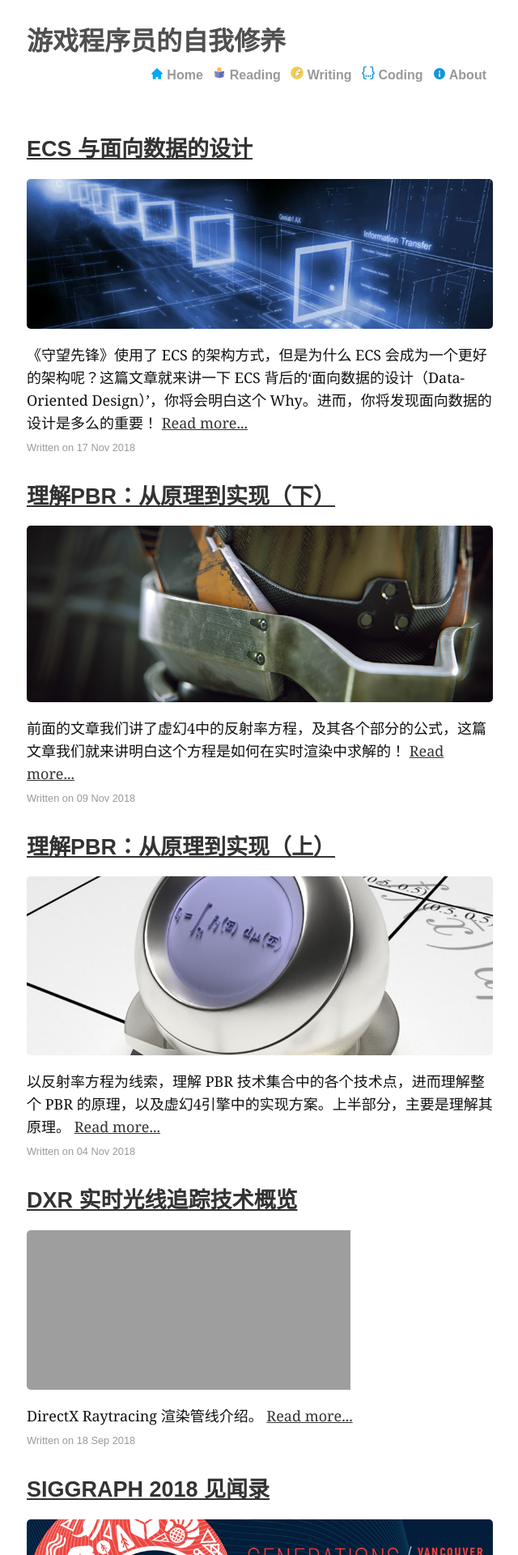
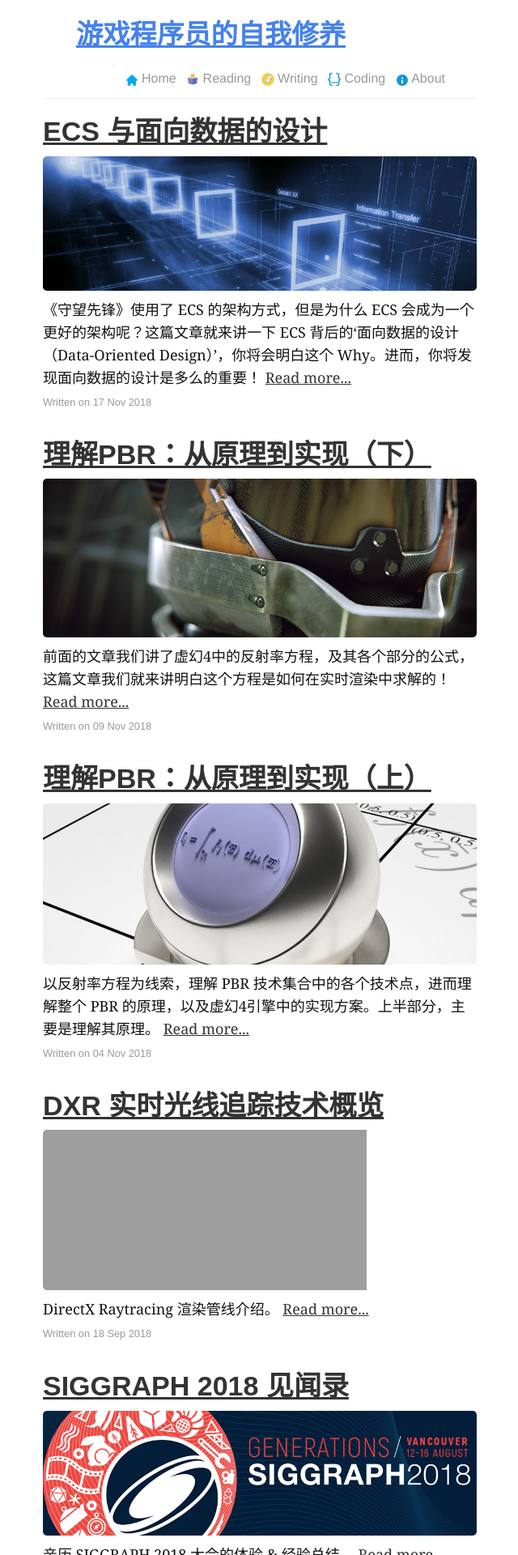
Before and after one commit to neil3d/neil3d.github.io, a Jekyll site: the page built from index.html, in a window 1280 px wide. Shown: the top 1920 px of the page at 81% size, without its empty margins (319-959 px from the left). Built offline with Jekyll 4.4.1, drawn with Linux system fonts in a browser that asks for light colours; the list of posts is cut into pages by our own code; comment, search, counter and statistics services are not loaded.

Commit message:
same header footer

```diff
--- a/_includes/footer.html
+++ b/_includes/footer.html
@@ -35,7 +35,11 @@
 </div>
 <!-- City版安装代码已完成 -->
 
-  <div class="post-date">
-    <a href="{{ site.github.url }}/index.html">{{ site.data.settings.title }} by {{ site.data.authors.primary.name }}</a>
-  </div>
+<footer>
+    <div class="container">
+        <div class="text-center mt25">
+            <a href="{{ site.github.url }}/index.html">{{ site.data.settings.title }} by {{
+                site.data.authors.primary.name }}</a>
+        </div>
+    </div>
 </footer>
--- a/_includes/head.html
+++ b/_includes/head.html
@@ -11,6 +11,7 @@
   <meta name="viewport" content="width=device-width, initial-scale=1">
   <meta charset="utf-8">
 
+  <link rel="stylesheet" href="{{ site.baseurl }}/assets/css/reading.css">
   <link rel="stylesheet" href="{{ site.github.url }}/assets/css/main.css">
   <link rel="stylesheet" href="{{ site.github.url }}/assets/css/syntax.css">
   <!-- RSS-v2.0
--- a/_includes/header.html
+++ b/_includes/header.html
@@ -1,6 +1,24 @@
-<header class="masthead">
-  <h3 class="masthead-title">
-    <a href="{{ site.github.url }}/">{{ site.data.settings.title }}</a>
-    {% include menu.html %}
-  </h3>
+<header class="site-header">
+  <nav class="navbar navbar-default">
+    <div class="container-fluid">
+      <!-- Brand and toggle get grouped for better mobile display -->
+      <div class="navbar-header">
+        <button type="button" class="navbar-toggle collapsed" data-toggle="collapse" data-target="#bs-example-navbar-collapse-1"
+          aria-expanded="false">
+          <span class="sr-only">Toggle navigation</span>
+          <span class="icon-bar"></span>
+          <span class="icon-bar"></span>
+          <span class="icon-bar"></span>
+        </button>
+        <a class="navbar-brand" href="{{site.baseurl}}/">{{site.title}}</a>
+      </div>
+
+      <!-- Collect the nav links, forms, and other content for toggling -->
+      <div class="collapse navbar-collapse " id="bs-example-navbar-collapse-1">
+        <ul class="nav navbar-nav navbar-right">
+          {% include menu.html %}
+        </ul>
+      </div><!-- /.navbar-collapse -->
+    </div><!-- /.container-fluid -->
+  </nav>
 </header>
```
